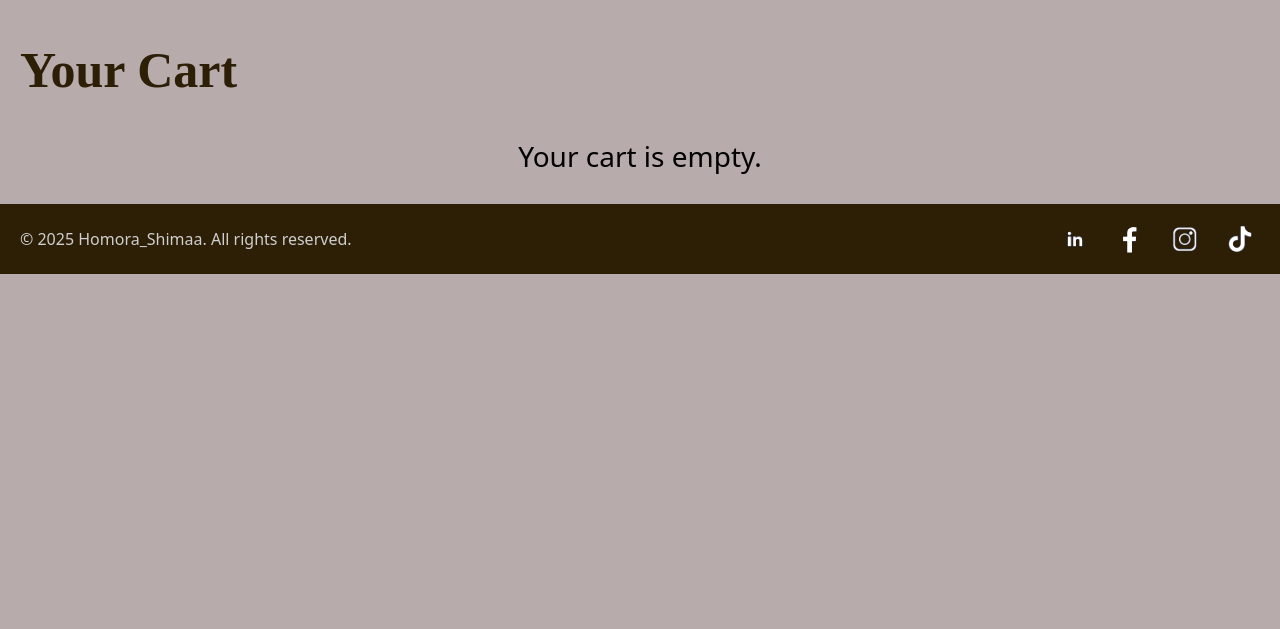
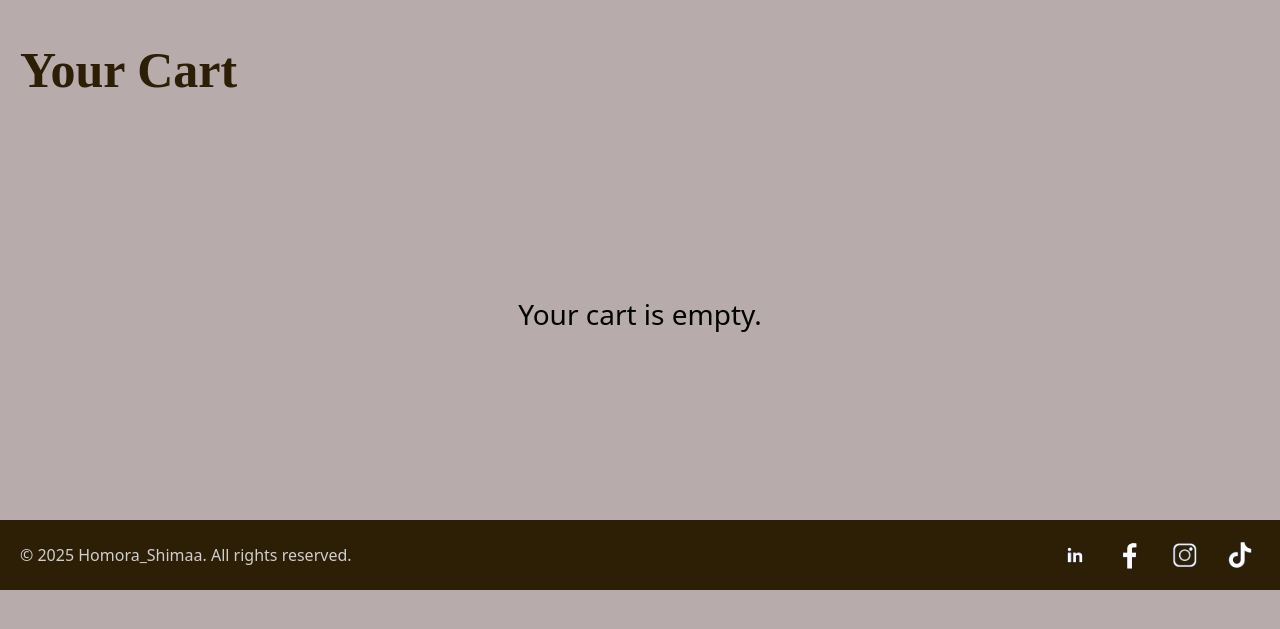
Before and after one commit to Shimaa-Nashat/Homora, a Flask app: page /cart in a window 1280 px wide. Shown: the part 56-685 px from the top of the page. Run offline with Flask 3, Linux system fonts and the light colour scheme; some libraries are stand-ins or nearby versions.

Commit message:
Enhance styling for empty cart message
Updated the empty cart message styling for better alignment.

```diff
--- a/templates/cart.html
+++ b/templates/cart.html
@@ -24,7 +24,7 @@
             Total:    ${{ '%.2f'|format(total) }}
         </h5>
     {% else %}
-        <h3 style="margin: 40px auto 20px auto; font-weight: 400; text-align: center;">
+        <h3 style="margin: 40px auto 20px auto; font-weight: 400; text-align: center; height: 350px; display: flex; justify-content: center; align-items: center;">
             Your cart is empty.
         </h3>
     {% endif %}
```
